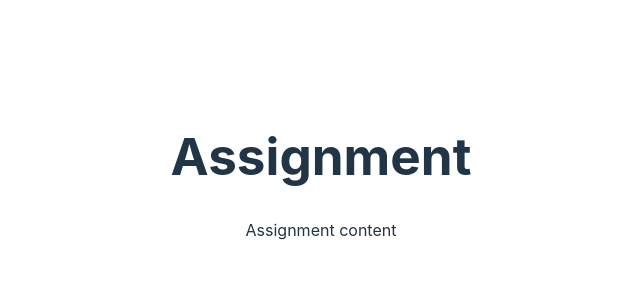
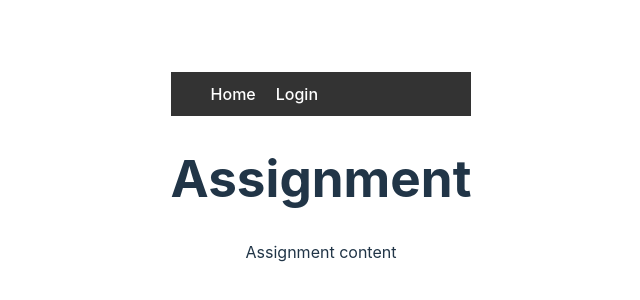
Before and after one commit to sunrin-qwerty/frontend, a React (Vite) app: page /assignment in a window 1280 px wide. Shown: the part 224-524 px from the top of the page, without its empty margins (319-959 px from the left). Built offline with nearby package versions, Linux system fonts and the light colour scheme; no server answers.

Commit message:
i`am happy fuck

```diff
--- a/index.html
+++ b/index.html
@@ -6,6 +6,7 @@
     <meta name="viewport" content="width=device-width, initial-scale=1.0" />
     <title>qwerty</title>
   </head>
+
   <body>
     <div id="root"></div>
     <script type="module" src="/src/main.jsx"></script>
--- a/src/App.jsx
+++ b/src/App.jsx
@@ -2,6 +2,7 @@ import React, { useState, useEffect } from "react"
 import axios from "axios"
 import { useNavigate } from "react-router-dom"
 import "./App.css"
+import Header from "./pages/header"
 
 function App() {
     const [user, setUser] = useState(null)
@@ -32,11 +33,6 @@ function App() {
         navigate('/login')
     }
 
-    const openinfo = () => {
-        console.log(user.name)
-        console.log(user.student_id)
-    }
-
     const handleLogout = async () => {
         try {
             await axios.post(backendUrl + "/logout", {}, { withCredentials: true })
@@ -54,6 +50,8 @@ function App() {
 
     return (
         <div>
+            <Header />
+            <div>
                 {user ? (
                     <div>
                         <button onClick={openinfo}>{user.name}</button>
@@ -67,6 +65,7 @@ function App() {
                     </div>
                 )}
             </div>
+        </div>
     )
 }
 
--- a/src/pages/assignment.jsx
+++ b/src/pages/assignment.jsx
@@ -1,8 +1,14 @@
-function Assignment(){
-    return <div>
-        <h1>Assignment</h1>
-        <p>Assignment content</p>
-    </div>
+import { useEffect, useState } from "react";
+import Header from "./header";
+
+function Assignment() {
+    return (
+        <div>
+            <Header />
+            <h1>Assignment</h1>
+            <p>Assignment content</p>
+        </div>
+    );
 }
 
-export default Assignment
+export default Assignment;
--- /dev/null
+++ b/src/pages/header.jsx
@@ -0,0 +1,72 @@
+import React, { useState, useEffect } from "react"
+import ReactDOM from "react-dom"
+import axios from "axios"
+import { useNavigate } from "react-router-dom"
+import "./style/header.css"
+
+function Header() {
+    const [user, setUser] = useState(null)
+    const [isLoading, setIsLoading] = useState(true)
+    const backendUrl = import.meta.env.VITE_BACKEND_URL
+    const navigate = useNavigate()
+
+    useEffect(() => {
+        const checkAuth = async () => {
+            try {
+                const { data } = await axios.get(backendUrl + "/check-auth", { withCredentials: true })
+                setUser(data)
+                console.log("User authenticated:", data)
+            } catch (error) {
+                console.error("Auth check failed:", error)
+                setUser(null)
+            } finally {
+                setIsLoading(false)
+            }
+        }
+
+        checkAuth()
+    }, [])
+
+    const handleLogout = async () => {
+        try {
+            await axios.post(backendUrl + "/logout", {}, { withCredentials: true })
+            setUser(null)
+            alert("로그아웃되었습니다.")
+        } catch (error) {
+            console.error("Logout error:", error)
+            alert("로그아웃에 실패했습니다.")
+        }
+    }
+
+    if (isLoading) return null
+
+    const openinfo = () => {
+        console.log(user.name)
+        console.log(user.student_id)
+    }
+
+    const headerContent = (
+        <header className="top-header">
+            <div className="container">
+                <div className="user-menu">
+                    <a href="/">Home</a>
+                    {user ? (
+                        <>
+                            <a href="/assignment">Assignment</a>
+                            <a><button onClick={openinfo}>{user.name}</button></a>
+                            <a>
+                                <button onClick={handleLogout}>Logout</button>
+                            </a>
+                        </>
+                    ) : (
+                        <a href="/login">Login</a>
+                    )}
+                </div>
+            </div>
+        </header>
+    )
+
+    return headerContent
+}
+
+export default Header
--- /dev/null
+++ b/src/pages/style/header.css
@@ -0,0 +1,55 @@
+.top-header {
+    background-color: #333;
+    color: white;
+    padding: 10px 0;
+}
+
+.container {
+    display: flex;
+    justify-content: space-between;
+    align-items: center;
+    max-width: 1200px;
+    margin: 0 auto;
+    padding: 0 20px;
+}
+
+.logo a {
+    color: white;
+    text-decoration: none;
+    font-size: 24px;
+    font-weight: bold;
+}
+
+.search-bar {
+    display: flex;
+    align-items: center;
+}
+
+.search-bar input {
+    padding: 5px;
+    font-size: 16px;
+    border: none;
+    border-radius: 3px;
+    margin-right: 10px;
+}
+
+.search-bar button {
+    padding: 5px 10px;
+    font-size: 16px;
+    border: none;
+    border-radius: 3px;
+    background-color: #555;
+    color: white;
+    cursor: pointer;
+}
+
+.user-menu a {
+    color: white;
+    text-decoration: none;
+    margin-left: 20px;
+    font-size: 16px;
+}
+
+.user-menu a:hover {
+    text-decoration: underline;
+}
```
Lines whose indentation alone changed are shown as unchanged.
